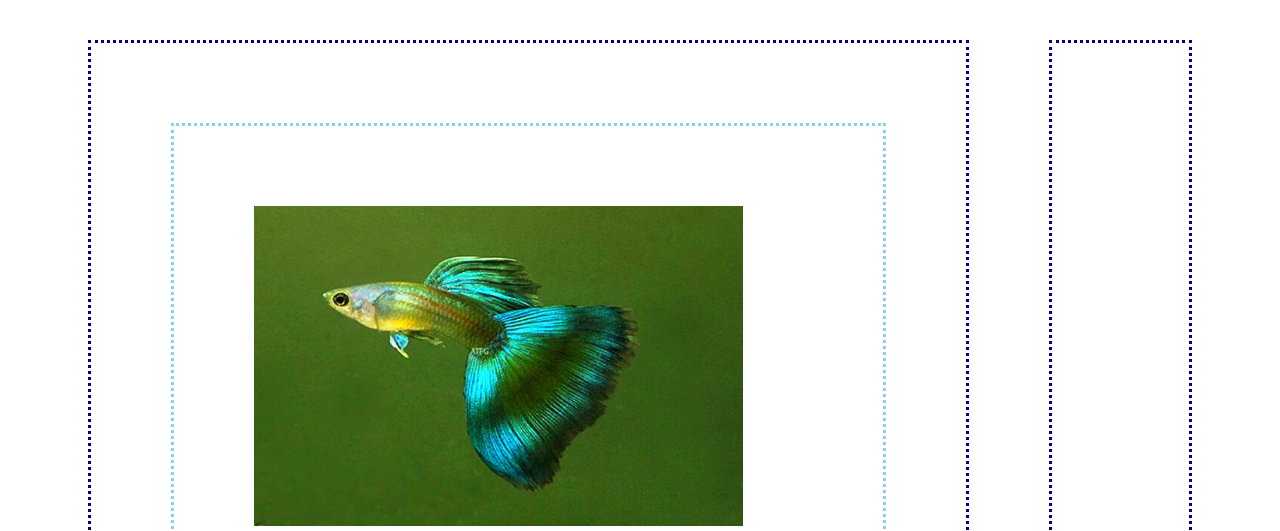
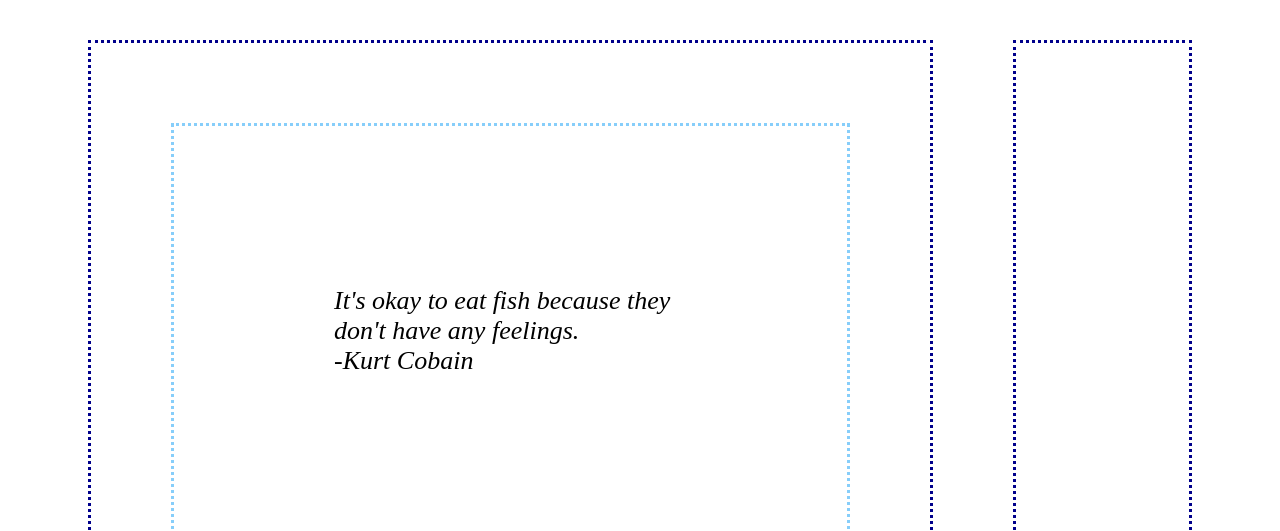
Before and after one commit to estherviolin/martins-aquarium, a plain HTML site: page index.html in a window 1280 px wide. Shown: the part 219-750 px from the top of the page. Drawn offline with Linux system fonts and the light colour scheme.

Commit message:
commented out hard coding

```diff
--- a/index.html
+++ b/index.html
@@ -16,7 +16,7 @@
         <main class="page">
             <div class="left--page">
                 <article class="fishSection">
-                    <section class="fish">
+                    <!-- <section class="fish">
                         <div><img class="fish__image" src="./images/guppy.jpg"/></div>
                         <div class="fish__name">Georgia</div>
                         <div class="fish__species">Guppy</div>
@@ -39,7 +39,7 @@
                         <div class="fish__length">3 cm</div>
                         <div class="fish__location">South Asia</div>
                         <div class="fish__diet">plankton, larvae, crustaceans</div>
-                    </section>
+                    </section> -->
                 </article>
                 <article class="quotes">
                     <section class="quote__card">
```
